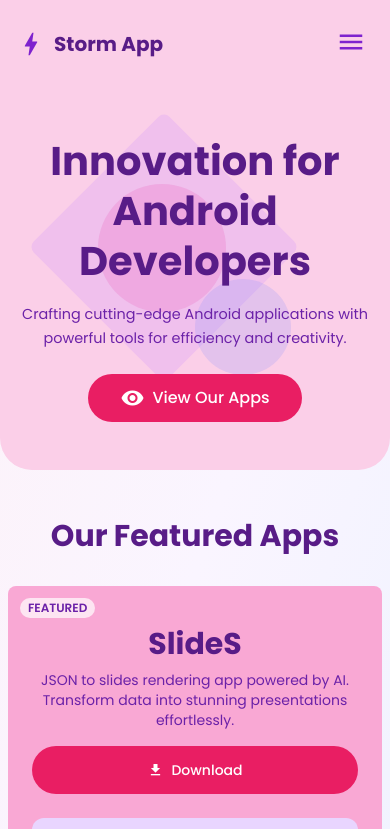
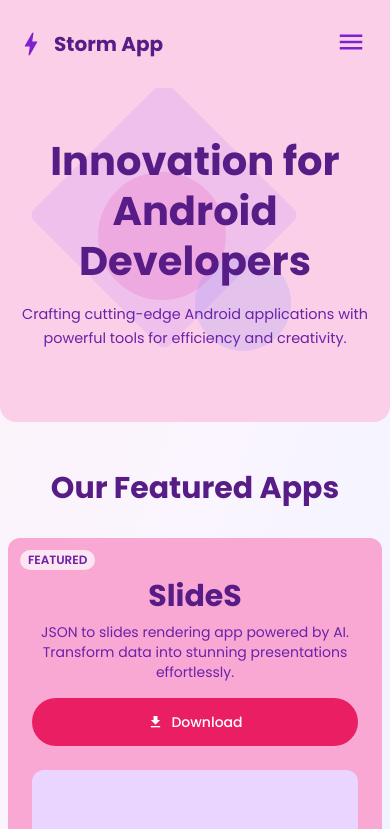
Before and after one commit to NikitHamal/StormApps, a plain HTML site: page index.html in a window 390 px wide. Shown: the top 829 px of the page. Drawn offline with nearby package versions, Linux system fonts and the light colour scheme.

Commit message:
Update index.html

```diff
--- a/index.html
+++ b/index.html
@@ -18,19 +18,18 @@
         .material-shapes {
             position: relative;
             overflow: hidden;
-            border-radius: 8px; /* Consistent 8px corner radius */
-            /* Removed box-shadow */
+            border-radius: 12px; /* Consistent 8px corner radius */
         }
         .hero-section {
             background-color: #FFCDD2; /* Lighter pink for hero */
             padding-bottom: 4rem; /* Adjusted padding */
-            border-bottom-left-radius: 4rem; /* Curved bottom */
-            border-bottom-right-radius: 4rem; /* Curved bottom */
+            border-bottom-left-radius: 16px; /* Changed from 4rem to 16px */
+            border-bottom-right-radius: 16px; /* Changed from 4rem to 16px */
         }
         .download-button {
             background-color: #E91E63; /* Deep pink for download button */
             color: white;
-            border-radius: 9999px; /* Fully rounded */
+            border-radius: 60px; /* Fully rounded */
             padding: 0.75rem 2rem;
             font-weight: 500;
         }
@@ -83,8 +82,8 @@
         @media (max-width: 767px) {
             .hero-section {
                 padding-bottom: 3rem;
-                border-bottom-left-radius: 2rem;
-                border-bottom-right-radius: 2rem;
+                border-bottom-left-radius: 16px; /* Consistent 16px for mobile */
+                border-bottom-right-radius: 16px; /* Consistent 16px for mobile */
             }
             .hero-section h1 {
                 font-size: 2.5rem; /* Smaller heading on mobile */
@@ -121,8 +120,8 @@
         </button>
         <!-- Desktop Navigation -->
         <nav class="hidden md:flex space-x-8">
-            <a href="index.html" class="text-purple-700 hover:text-purple-900 font-medium">Home</a>
-            <a href="apps.html" class="text-purple-700 hover:text-purple-900 font-medium">Apps</a>
+            <a href="#" class="text-purple-700 hover:text-purple-900 font-medium">Home</a>
+            <a href="#" class="text-purple-700 hover:text-purple-900 font-medium">Apps</a> <!-- Removed href="apps.html" -->
             <a href="#" class="text-purple-700 hover:text-purple-900 font-medium">About</a>
             <a href="#" class="text-purple-700 hover:text-purple-900 font-medium">Contact</a>
         </nav>
@@ -137,10 +136,7 @@
             <p class="text-base md:text-xl text-purple-800 mb-6 md:mb-8 max-w-2xl mx-auto">
                 Crafting cutting-edge Android applications with powerful tools for efficiency and creativity.
             </p>
-            <a href="apps.html" class="download-button inline-flex items-center justify-center">
-                <span class="material-icons mr-2">visibility</span>
-                View Our Apps
-            </a>
+            <!-- Removed "View Our Apps" button entirely -->
         </div>
         <!-- Abstract Shapes for background (no animations) -->
         <div class="absolute inset-0 z-0">
@@ -165,7 +161,7 @@
                         <p class="text-purple-800 mb-4 md:mb-6 text-sm md:text-lg">
                             JSON to slides rendering app powered by AI. Transform data into stunning presentations effortlessly.
                         </p>
-                        <a href="apps.html#slides" class="download-button inline-flex items-center justify-center text-sm md:text-base">
+                        <a href="#" class="download-button inline-flex items-center justify-center text-sm md:text-base"> <!-- Removed href="apps.html#slides" -->
                             <span class="material-icons mr-2 text-base md:text-lg">download</span>
                             Download
                         </a>
@@ -188,7 +184,7 @@
                         <p class="text-purple-800 mb-4 md:mb-6 text-sm md:text-lg">
                             Advanced powerful web scraping app. Extract data from the web with precision and speed.
                         </p>
-                        <a href="apps.html#scrapy" class="download-button inline-flex items-center justify-center text-sm md:text-base">
+                        <a href="#" class="download-button inline-flex items-center justify-center text-sm md:text-base"> <!-- Removed href="apps.html#scrapy" -->
                             <span class="material-icons mr-2 text-base md:text-lg">download</span>
                             Download
                         </a>
@@ -211,7 +207,7 @@
                         <p class="text-purple-800 mb-4 md:mb-6 text-sm md:text-lg">
                             Advanced offline on-device text to speech renderer app. High-quality speech generation, no internet needed.
                         </p>
-                        <a href="apps.html#ttsrender" class="download-button inline-flex items-center justify-center text-sm md:text-base">
+                        <a href="#" class="download-button inline-flex items-center justify-center text-sm md:text-base"> <!-- Removed href="apps.html#ttsrender" -->
                             <span class="material-icons mr-2 text-base md:text-lg">download</span>
                             Download
                         </a>
@@ -266,4 +262,4 @@
     </script>
 
 </body>
-</html>
+                        </html>
```
